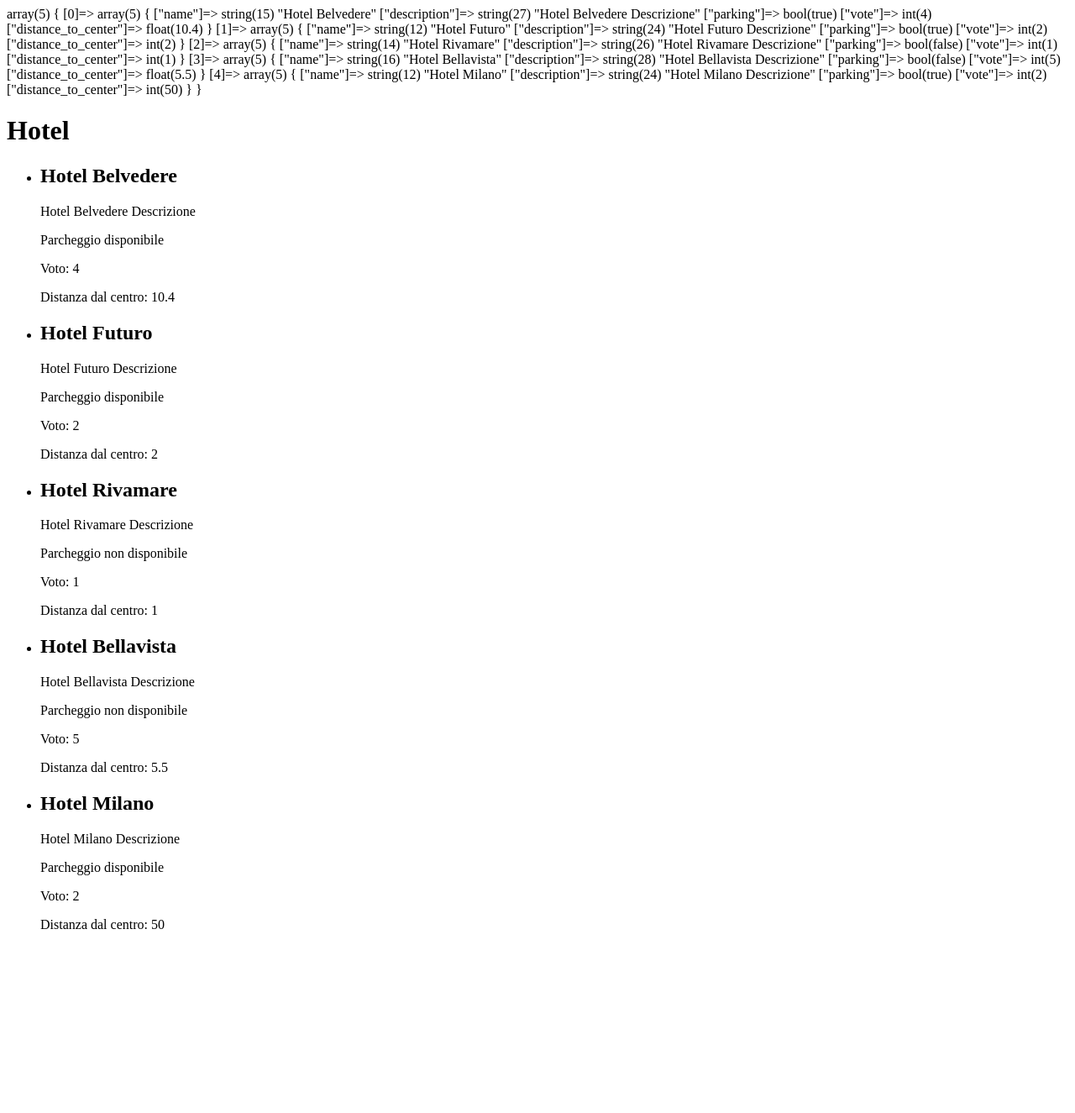
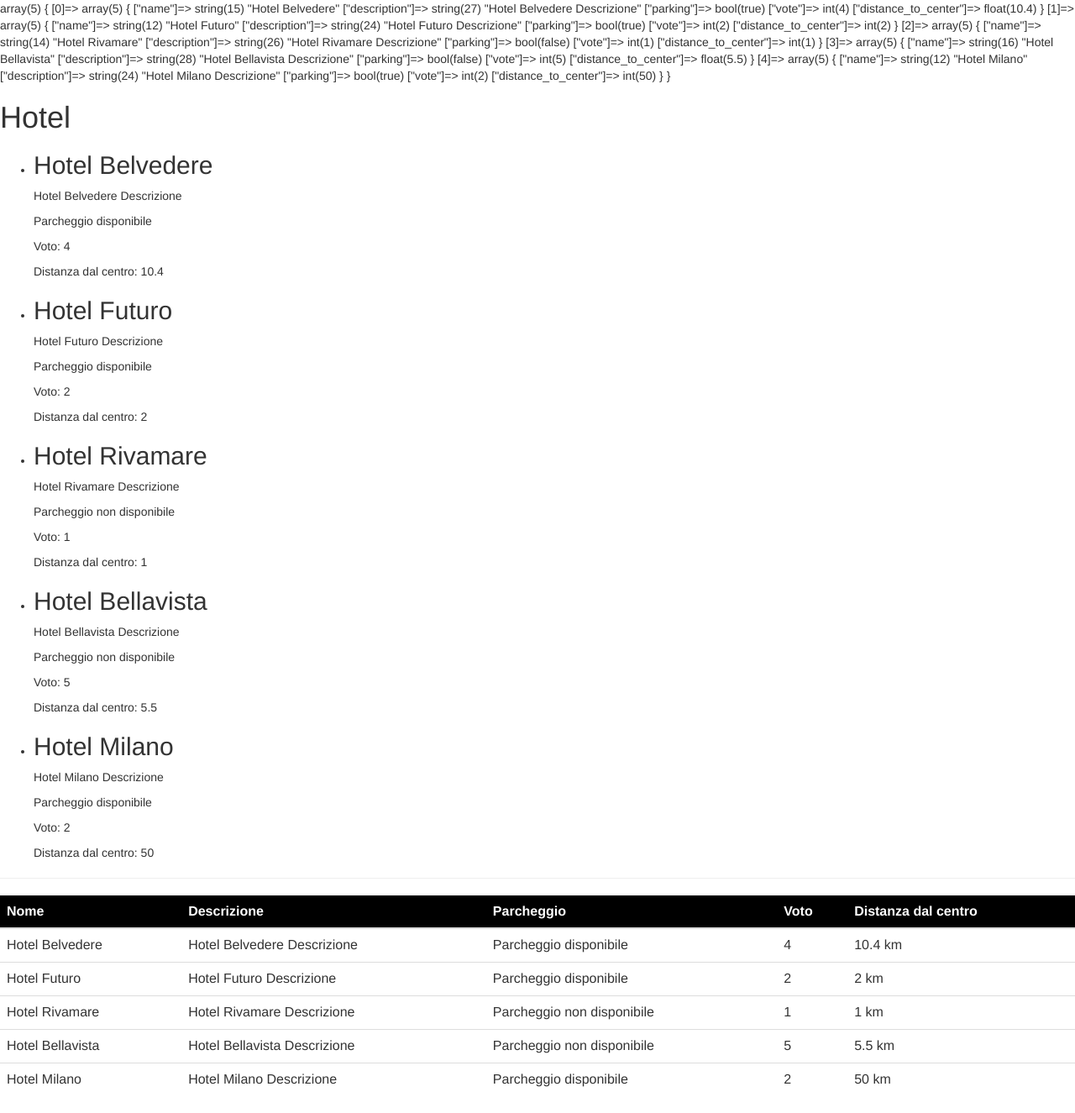
Before and after one commit to albim360/php-hotel, a PHP site: page / in a window 1280 px wide. Shown: the whole page at 84% size. Before the commit the page ends 1106 px from the top, so only its background shows below. Run offline with PHP 8.4, Linux system fonts and the light colour scheme.

Commit message:
FEAT creata tabella con dati

```diff
--- a/index.php
+++ b/index.php
@@ -45,26 +45,81 @@
 
 <!DOCTYPE html>
 <html lang="en">
+
 <head>
     <meta charset="UTF-8">
     <meta http-equiv="X-UA-Compatible" content="IE=edge">
     <meta name="viewport" content="width=device-width, initial-scale=1.0">
     <title>Hotel</title>
+    <link rel="stylesheet" href="https://maxcdn.bootstrapcdn.com/bootstrap/3.4.1/css/bootstrap.min.css">
 </head>
+
 <body>
     <div>
         <h1>Hotel</h1>
         <ul>
             <?php foreach ($hotels as $hotel) { ?>
                 <li>
-                    <h2><?php echo $hotel['name']; ?></h2>
-                    <p><?php echo $hotel['description']; ?></p>
-                    <p><?php echo $hotel['parking'] ? 'Parcheggio disponibile' : 'Parcheggio non disponibile'; ?></p>
-                    <p>Voto: <?php echo $hotel['vote']; ?></p>
-                    <p>Distanza dal centro: <?php echo $hotel['distance_to_center']; ?></p>
+                    <h2>
+                        <?php echo $hotel['name']; ?>
+                    </h2>
+                    <p>
+                        <?php echo $hotel['description']; ?>
+                    </p>
+                    <p>
+                        <?php echo $hotel['parking'] ? 'Parcheggio disponibile' : 'Parcheggio non disponibile'; ?>
+                    </p>
+                    <p>Voto:
+                        <?php echo $hotel['vote']; ?>
+                    </p>
+                    <p>Distanza dal centro:
+                        <?php echo $hotel['distance_to_center']; ?>
+                    </p>
                 </li>
             <?php } ?>
         </ul>
     </div>
+    <hr>
+    <table class="table">
+        <thead class="thead-dark">
+            <tr>
+                <th scope="col">Nome</th>
+                <th scope="col">Descrizione</th>
+                <th scope="col">Parcheggio</th>
+                <th scope="col">Voto</th>
+                <th scope="col">Distanza dal centro</th>
+            </tr>
+        </thead>
+        <?php foreach ($hotels as $hotel) { ?>
+            <tr>
+                <td>
+                    <?php echo $hotel['name']; ?>
+                </td>
+                <td>
+                    <?php echo $hotel['description']; ?>
+                </td>
+                <td>
+                    <?php echo $hotel['parking'] ? 'Parcheggio disponibile' : 'Parcheggio non disponibile'; ?>
+                </td>
+                <td>
+                    <?php echo $hotel['vote']; ?>
+                </td>
+                <td>
+                    <?php echo $hotel['distance_to_center']; ?> km
+                </td>
+            </tr>
+        <?php } ?>
+
+    </table>
+
+    <style>
+        thead {
+            background-color: #000;
+            color: #fff;
+        }
+    </style>
+
+    <script src="https://maxcdn.bootstrapcdn.com/bootstrap/3.4.1/js/bootstrap.min.js"></script>
 </body>
+
 </html>
```
Lines whose indentation alone changed are shown as unchanged.
